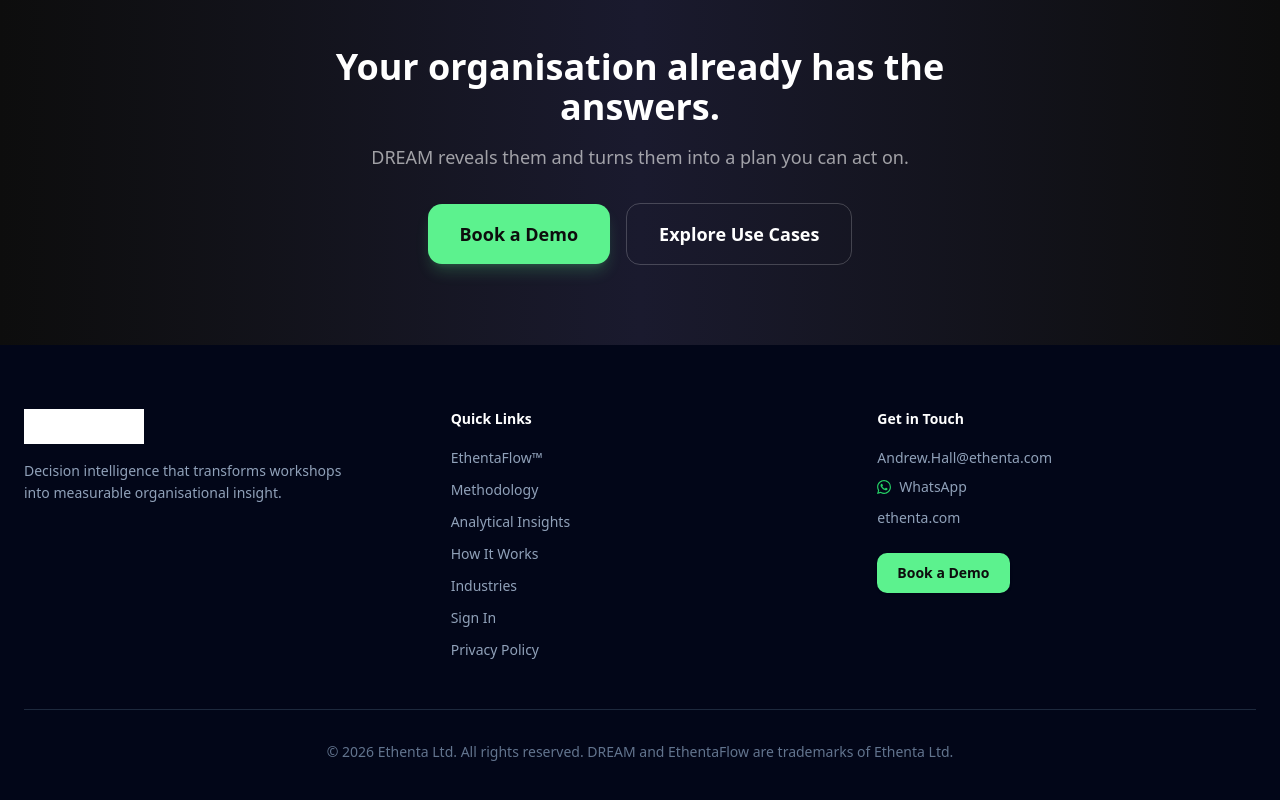
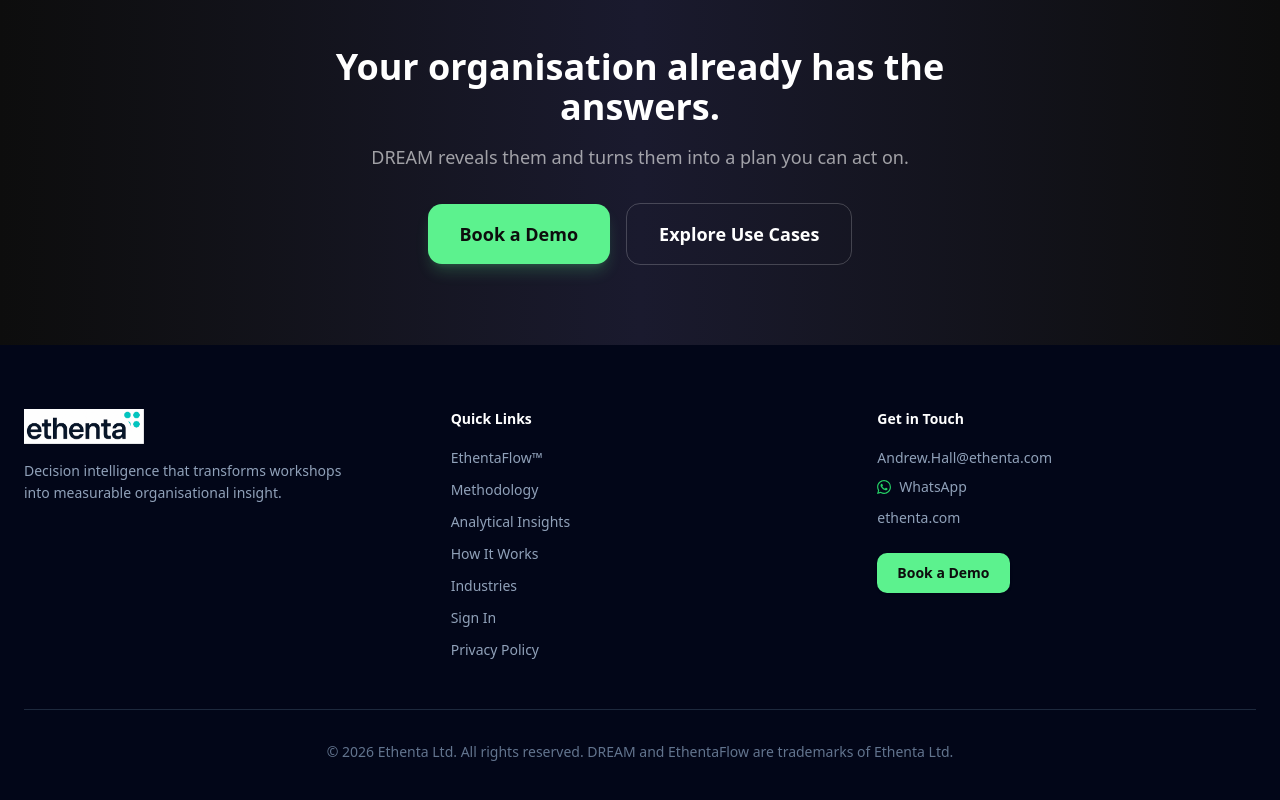
Before and after one commit to Andrewghall/Dream_discovery, a Next.js app: page /dream in a window 1280 px wide. Shown: the part 7348-8148 px from the top of the page. Built offline with nearby package versions, Linux system fonts and the light colour scheme; no server answers.

Commit message:
fix: footer logo white rectangle — use mix-blend-mode screen instead of brightness-0 invert

```diff
--- a/components/dream-landing/dream-footer.tsx
+++ b/components/dream-landing/dream-footer.tsx
@@ -13,7 +13,8 @@ export function DreamFooter() {
             alt="Ethenta"
             width={120}
             height={35}
-            className="brightness-0 invert mb-4"
+            className="mb-4"
+            style={{ mixBlendMode: 'screen' }}
           />
           <p className="text-sm leading-relaxed max-w-xs">
             Decision intelligence that transforms workshops into measurable organisational insight.
```
